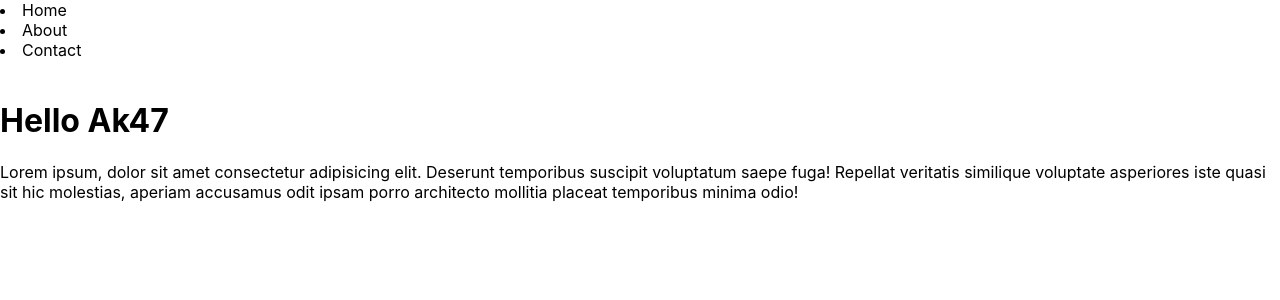
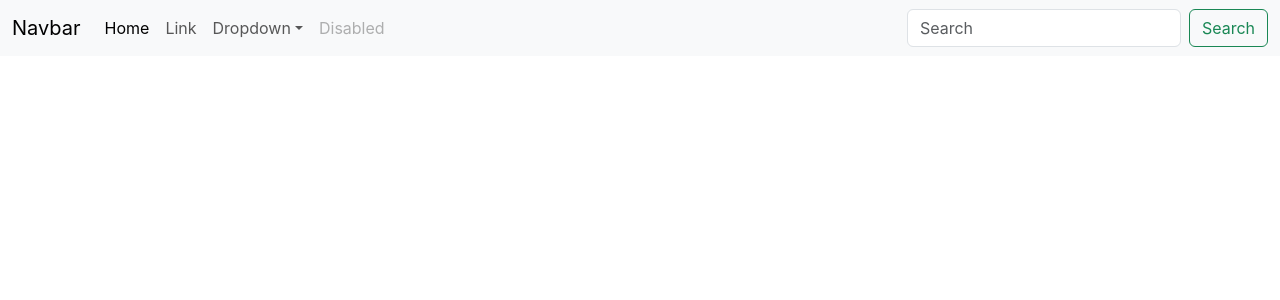
Before and after one commit to Asmit-Dhakal/react, a React (Create React App) app in the folder textutils/: page / in a window 1280 px wide. Shown: the top 300 px of the page. Built offline with nearby package versions, Linux system fonts and the light colour scheme.

Commit message:
first commit

```diff
--- a/textutils/public/index.html
+++ b/textutils/public/index.html
@@ -15,29 +15,16 @@
       user's mobile device or desktop. See https://developers.google.com/web/fundamentals/web-app-manifest/
     -->
     <link rel="manifest" href="%PUBLIC_URL%/manifest.json" />
-    <!--
-      Notice the use of %PUBLIC_URL% in the tags above.
-      It will be replaced with the URL of the `public` folder during the build.
-      Only files inside the `public` folder can be referenced from the HTML.
+    <link href="https://cdn.jsdelivr.net/npm/bootstrap@5.3.2/dist/css/bootstrap.min.css" rel="stylesheet" integrity="sha384-T3c6CoIi6uLrA9TneNEoa7RxnatzjcDSCmG1MXxSR1GAsXEV/Dwwykc2MPK8M2HN"
+     crossorigin="anonymous">
 
-      Unlike "/favicon.ico" or "favicon.ico", "%PUBLIC_URL%/favicon.ico" will
-      work correctly both with client-side routing and a non-root public URL.
-      Learn how to configure a non-root public URL by running `npm run build`.
-    -->
     <title>React App</title>
   </head>
   <body>
     <noscript>You need to enable JavaScript to run this app.</noscript>
     <div id="root"></div>
-    <!--
-      This HTML file is a template.
-      If you open it directly in the browser, you will see an empty page.
+    <script src="https://cdn.jsdelivr.net/npm/bootstrap@5.3.2/dist/js/bootstrap.bundle.min.js" integrity="sha384-C6RzsynM9kWDrMNeT87bh95OGNyZPhcTNXj1NW7RuBCsyN/o0jlpcV8Qyq46cDfL"
+    crossorigin="anonymous"></script>
+  </body>
 
-      You can add webfonts, meta tags, or analytics to this file.
-      The build step will place the bundled scripts into the <body> tag.
-
-      To begin the development, run `npm start` or `yarn start`.
-      To create a production bundle, use `npm run build` or `yarn build`.
-    -->
-  </body>
 </html>
--- a/textutils/src/App.js
+++ b/textutils/src/App.js
@@ -1,29 +1,44 @@
-
 import './App.css';
-let name='Ak47';
-
 function App() {
   return (
     <>
-    <nav>
-      <li>Home</li>
-      <li>About</li>
-      <li>Contact</li>
-    </nav>
-    <img src="" alt=""/>
-    <div className="container">
-      <h1>Hello {name}</h1>
-      <p>
-        Lorem ipsum, dolor sit amet consectetur adipisicing elit.
-         Deserunt temporibus suscipit voluptatum saepe fuga!
-          Repellat veritatis similique voluptate asperiores
-           iste quasi sit hic molestias, aperiam accusamus
-           odit ipsam porro architecto mollitia placeat
-            temporibus minima odio!
-      </p>
+  <nav className="navbar navbar-expand-lg bg-body-tertiary">
+  <div className="container-fluid">
+    <a className="navbar-brand" href="/">Navbar</a>
+    <button className="navbar-toggler" type="button" data-bs-toggle="collapse" data-bs-target="#navbarSupportedContent" aria-controls="navbarSupportedContent" aria-expanded="false" aria-label="Toggle navigation">
+      <span className="navbar-toggler-icon"></span>
+    </button>
+    <div className="collapse navbar-collapse" id="navbarSupportedContent">
+      <ul className="navbar-nav me-auto mb-2 mb-lg-0">
+        <li className="nav-item">
+          <a className="nav-link active" aria-current="page" href="/">Home</a>
+        </li>
+        <li className="nav-item">
+          <a className="nav-link" href="/">Link</a>
+        </li>
+        <li className="nav-item dropdown">
+          <a className="nav-link dropdown-toggle" href="/" role="button" data-bs-toggle="dropdown" aria-expanded="false">
+            Dropdown
+          </a>
+          <ul className="dropdown-menu">
+            <li><a className="dropdown-item" href="/">Action</a></li>
+            <li><a className="dropdown-item" href="/">Another action</a></li>
+            <li><hr className="dropdown-divider"/></li>
+            <li><a className="dropdown-item" href="/">Something else here</a></li>
+          </ul>
+        </li>
+        <li className="nav-item">
+          <a className="nav-link disabled" aria-disabled="true">Disabled</a>
+        </li>
+      </ul>
+      <form className="d-flex" role="search">
+        <input className="form-control me-2" type="search" placeholder="Search" aria-label="Search"/>
+        <button className="btn btn-outline-success" type="submit">Search</button>
+      </form>
     </div>
-    </>
-
+  </div>
+</nav>
+</>
   );
 }
 
```
